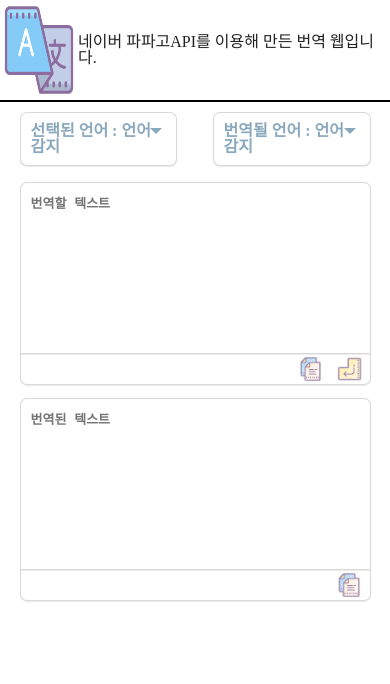
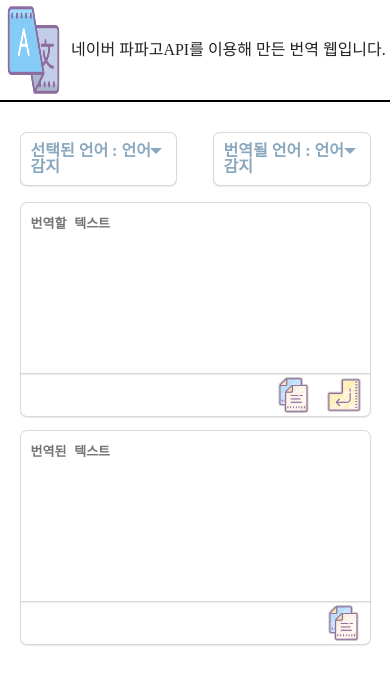
Before and after one commit to hdw0903/Papago, a React (Create React App) app: page / in a window 390 px wide. Shown: the top 684 px of the page. Built offline with nearby package versions, Linux system fonts and the light colour scheme.

Commit message:
반응형 css 수정

```diff
--- a/src/components/DropdownSelectBox.js
+++ b/src/components/DropdownSelectBox.js
@@ -6,6 +6,7 @@ const DropdownSelectBox = ({
   isResponsive = false,
   isDefault = false,
   li,
+  p,
 }) => {
   const optionalClassName = useMemo(
     () => `${isResponsive && 'responsive'} ${isDefault && 'default'}`,
@@ -14,7 +15,10 @@ const DropdownSelectBox = ({
 
   return (
     <div className={`dropdown_lang ${optionalClassName}`}>
-      <span className={`dropdown_text ${optionalClassName}`}>{text}</span>
+      <span className={`dropdown_text ${optionalClassName}`}>
+        {text}
+        <p>{p}</p>
+      </span>
       <ul className={`dropdown_lang_select ${optionalClassName}`}>{li}</ul>
     </div>
   );
--- a/src/components/Header.css
+++ b/src/components/Header.css
@@ -5,12 +5,12 @@
   background-color: #fff;
   width: 100%;
   height: 100px;
-  margin-bottom: 10px;
+  margin-bottom: 30px;
   border-bottom: #000 2px solid;
 }
 
 #header img {
-  width: 20%;
+  width: 15%;
 }
 #header p {
   display: flex;
--- a/src/components/PapagoAPI.css
+++ b/src/components/PapagoAPI.css
@@ -20,22 +20,12 @@
   font-weight: bold;
   color: #8aa8bd;
 }
+.dropdown_text p {
+  display: -webkit-inline-box;
+}
 .dropdown_lang {
   position: absolute;
   width: 45%;
-  /* position: relative;
-  display: inline-block;
-  width: inherit;
-  margin: 0 auto;
-  padding: 10px;
-  background: #fff;
-  border-radius: 7px;
-  border: 1px solid rgba(0, 0, 0, 0.15);
-  box-shadow: 0 1px 1px rgba(50, 50, 50, 0.1);
-  cursor: pointer;
-  outline: none;
-  font-weight: bold;
-  color: #8aa8bd; */
 }
 .dropdown_lang:after {
   content: '';
@@ -50,9 +40,6 @@
 }
 
 .dropdown_lang .dropdown_lang_select {
-  /* top: 140%;
-  left: 0;
-  right: 0; */
   margin-top: 15px;
   position: relative;
   display: none;
@@ -61,14 +48,6 @@
   border: 1px solid rgba(0, 0, 0, 0.17);
   box-shadow: 0 0 5px rgba(0, 0, 0, 0.1);
   font-weight: normal;
-  /* -webkit-transition: all 0.5s ease-in;
-  -moz-transition: all 0.5s ease-in;
-  -ms-transition: all 0.5s ease-in;
-  -o-transition: all 0.5s ease-in;
-  transition: all 0.5s ease-in;
-  list-style: none; */
-
-  /* opacity: 0; */
   cursor: pointer;
 }
 .dropdown_lang .dropdown_lang_select:after {
@@ -95,9 +74,7 @@
 }
 
 .dropdown_lang:hover .dropdown_lang_select {
-  /* opacity: 1; */
   display: block;
-  z-index: 2;
 }
 .dropdown_lang_select li {
   cursor: pointer;
@@ -167,7 +144,7 @@
 .menu_button button {
   border: 0;
   background: none;
-  width: 11%;
+  width: 50px;
 }
 .menu_button button:active {
   transform: translateY(2px);
@@ -212,13 +189,4 @@
   .menu_button {
     display: flex;
   }
-  .menu_button button {
-    width: 9%;
-  }
 }
-
-@media only screen and (max-width: 560px) {
-  .menu_button button {
-    width: 11%;
-  }
-} ;
```
